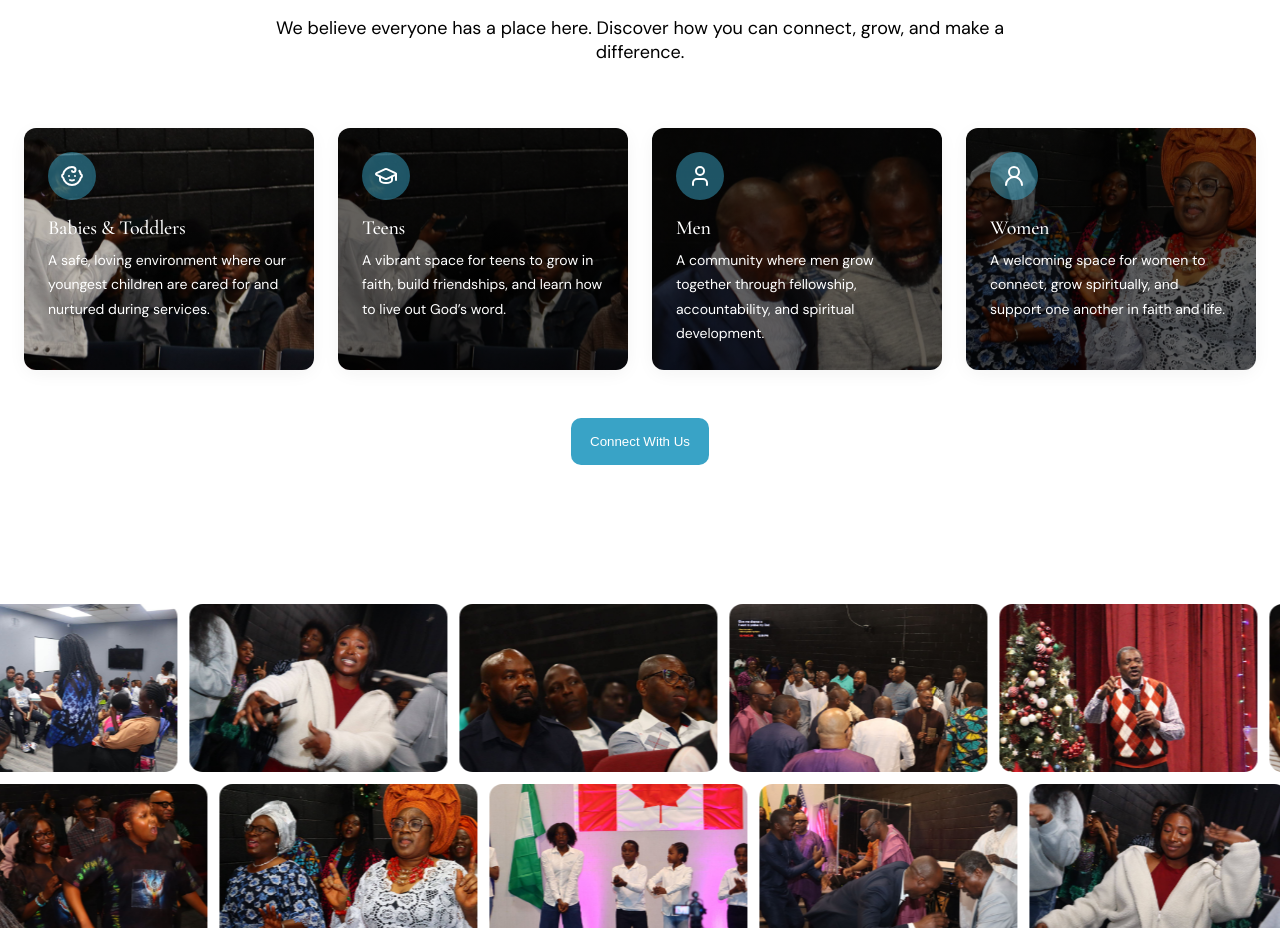
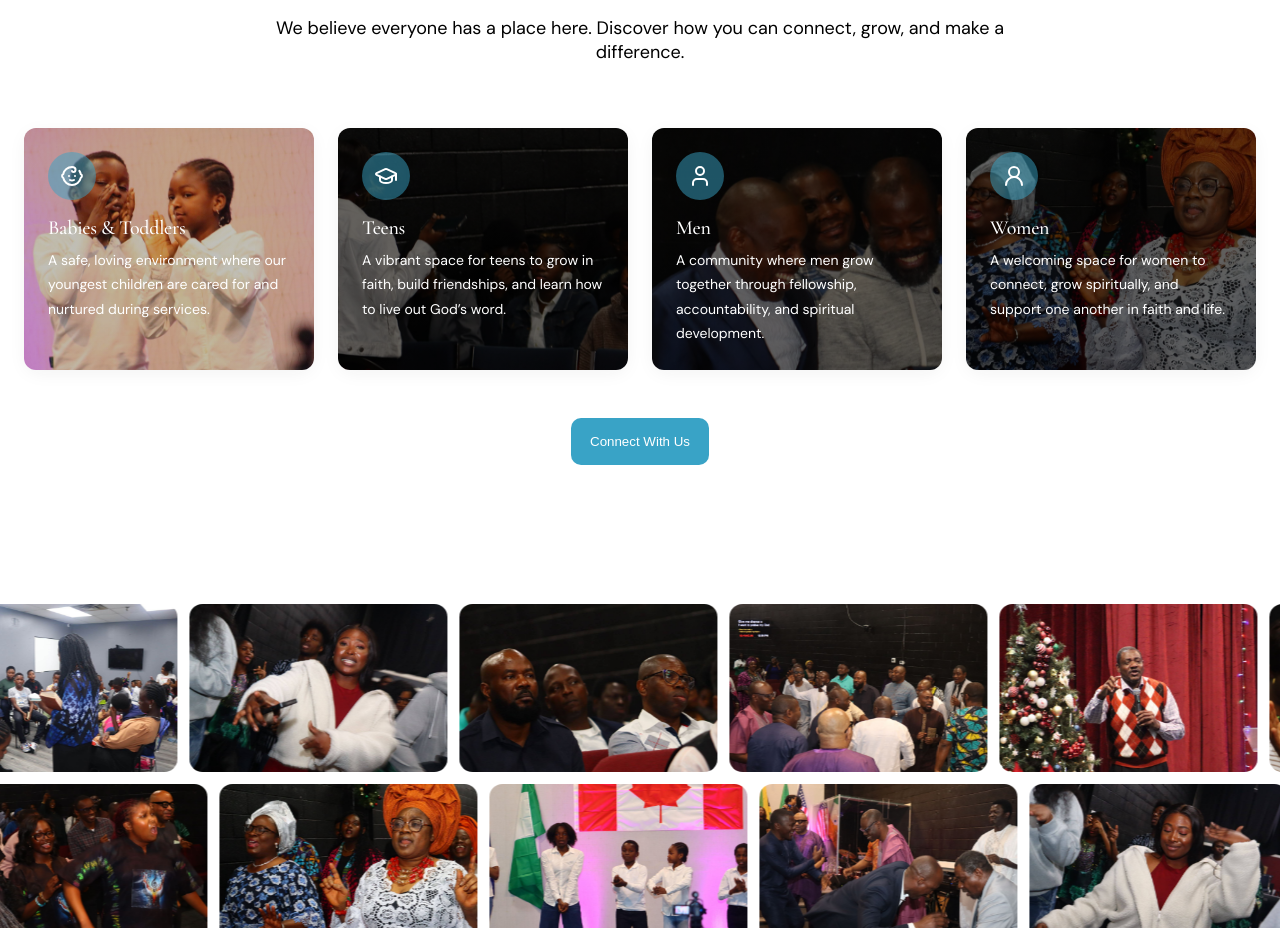
Before and after one commit to itxjoshy/church-site-2, a React (Vite) app: page / in a window 1280 px wide. Shown: the part 3460-4388 px from the top of the page. Built offline with nearby package versions, Linux system fonts and the light colour scheme.

Commit message:
update: childrens connect card bg img

```diff
--- a/src/components/connect.css
+++ b/src/components/connect.css
@@ -53,7 +53,7 @@
 .connect__grid > .connect__card:nth-child(1) {
   background:
     linear-gradient(rgba(0, 0, 0, 0.248), rgba(0, 0, 0, 0.245)),
-    url("../assets/contactimg-2.jpeg");
+    url("../assets/contactimg-1.JPG");
   background-size: cover;
   background-position: center;
   color: white;
```
Also changed, not shown: src/assets/contactimg-1.JPG (added).
